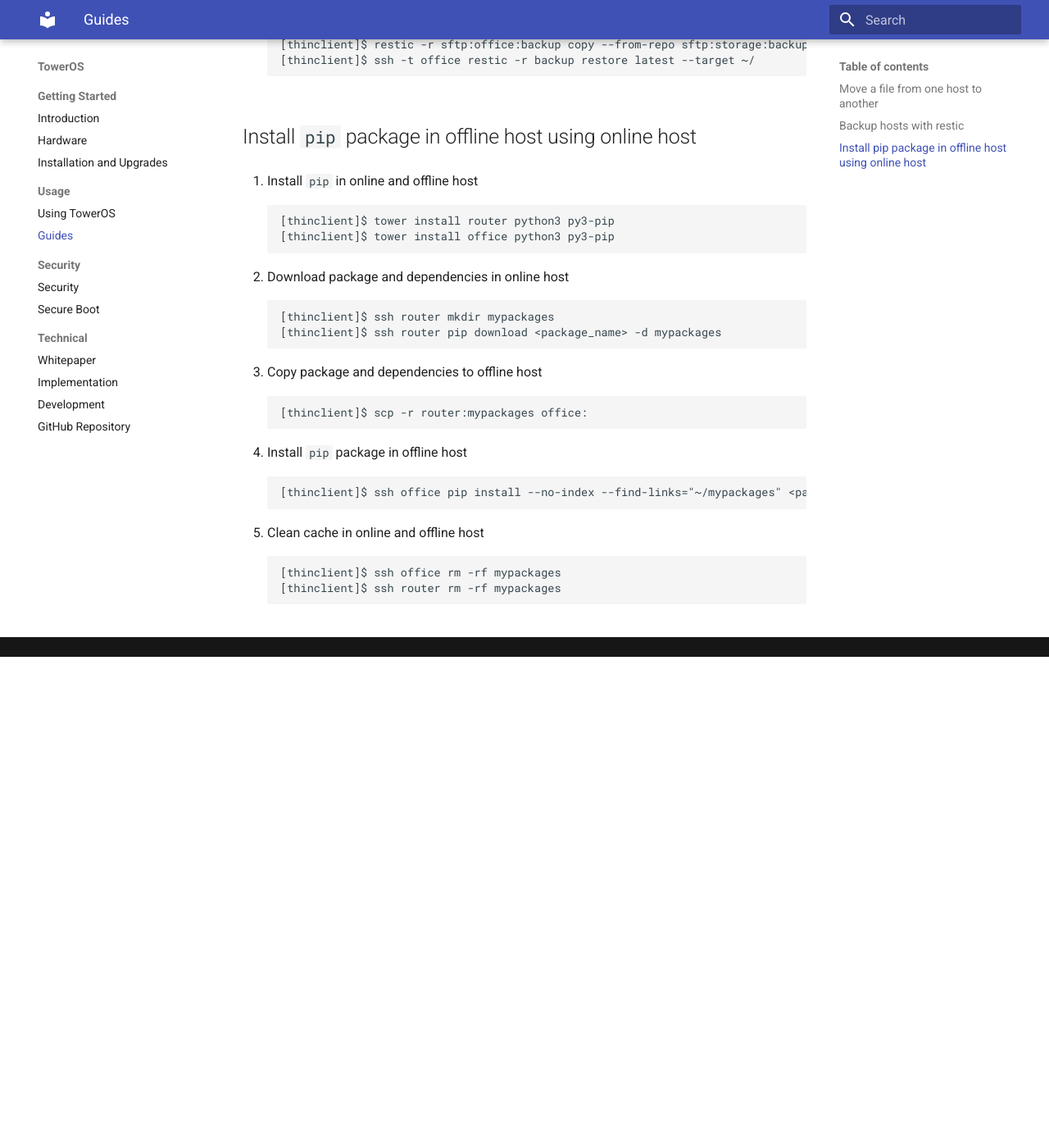
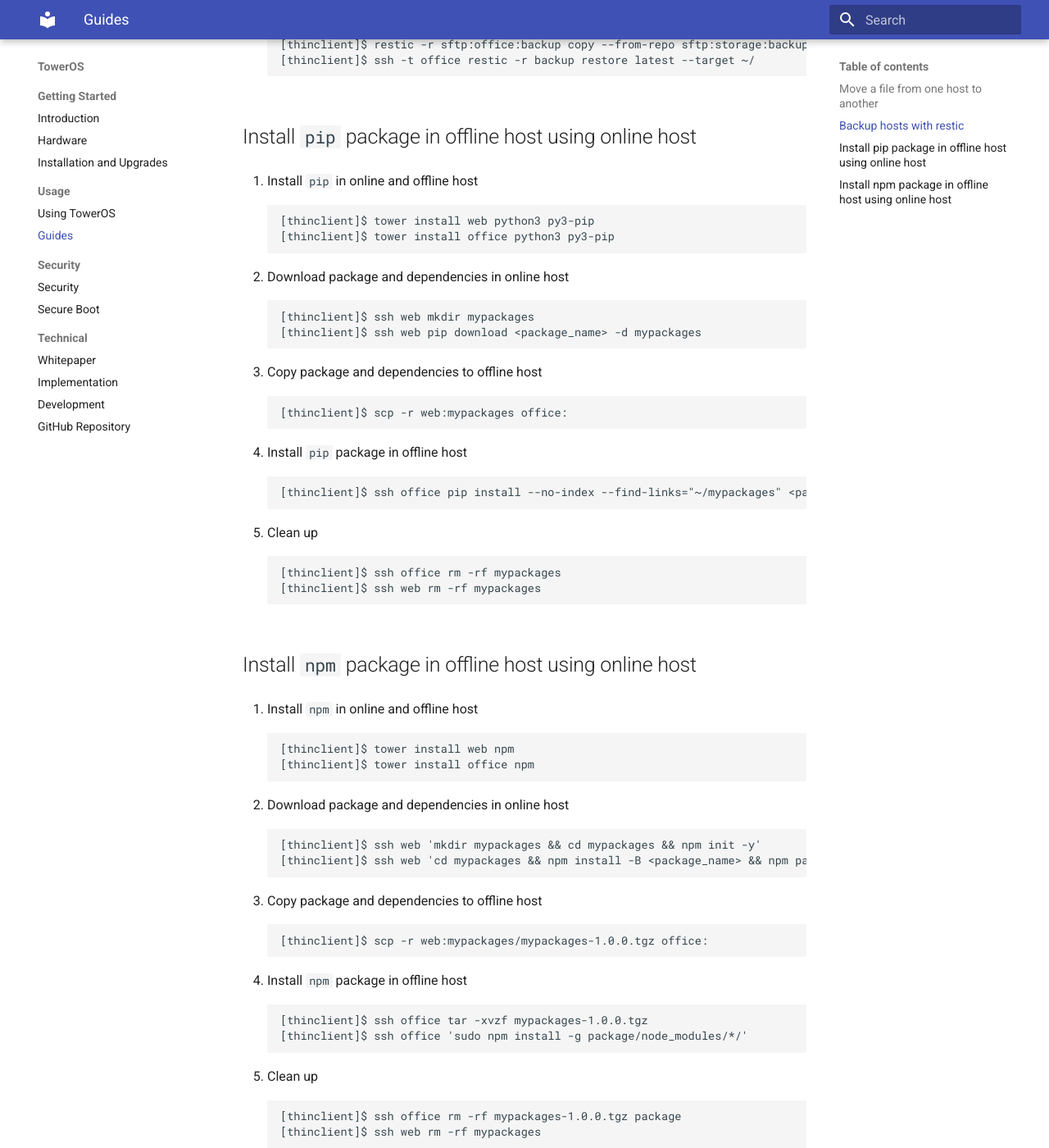
Before and after one commit to towercomputers/toweros, an MkDocs documentation site: the page built from docs/src/guides.md, in a window 1280 px wide and 1400 px high, scrolled down 1119 px. Shown: the whole window at 82% size. Built offline with MkDocs 1.6.1 and Material for MkDocs 9.7.7, drawn with Linux system fonts in a browser that asks for light colours; before the commit the page ends 1920 px from its top, so only the background shows below that.

Commit message:
Add guide to install npm package

```diff
--- a/docs/src/guides.md
+++ b/docs/src/guides.md
@@ -44,23 +44,49 @@
 
 1. Install `pip` in online and offline host
 
-        [thinclient]$ tower install router python3 py3-pip
+        [thinclient]$ tower install web python3 py3-pip
         [thinclient]$ tower install office python3 py3-pip
 
 1. Download package and dependencies in online host
 
-        [thinclient]$ ssh router mkdir mypackages
-        [thinclient]$ ssh router pip download <package_name> -d mypackages
+        [thinclient]$ ssh web mkdir mypackages
+        [thinclient]$ ssh web pip download <package_name> -d mypackages
 
 1. Copy package and dependencies to offline host
 
-        [thinclient]$ scp -r router:mypackages office:
+        [thinclient]$ scp -r web:mypackages office:
 
 1. Install `pip` package in offline host
 
         [thinclient]$ ssh office pip install --no-index --find-links="~/mypackages" <package_name>
 
-1. Clean cache in online and offline host
+1. Clean up
 
         [thinclient]$ ssh office rm -rf mypackages
-        [thinclient]$ ssh router rm -rf mypackages
+        [thinclient]$ ssh web rm -rf mypackages
+
+## Install `npm` package in offline host using online host
+
+1. Install `npm` in online and offline host
+
+        [thinclient]$ tower install web npm
+        [thinclient]$ tower install office npm
+
+1. Download package and dependencies in online host
+
+        [thinclient]$ ssh web 'mkdir mypackages && cd mypackages && npm init -y'
+        [thinclient]$ ssh web 'cd mypackages && npm install -B <package_name> && npm pack'
+
+1. Copy package and dependencies to offline host
+
+        [thinclient]$ scp -r web:mypackages/mypackages-1.0.0.tgz office:
+
+1. Install `npm` package in offline host
+
+        [thinclient]$ ssh office tar -xvzf mypackages-1.0.0.tgz
+        [thinclient]$ ssh office 'sudo npm install -g package/node_modules/*/'
+
+1. Clean up
+
+        [thinclient]$ ssh office rm -rf mypackages-1.0.0.tgz package
+        [thinclient]$ ssh web rm -rf mypackages
```
